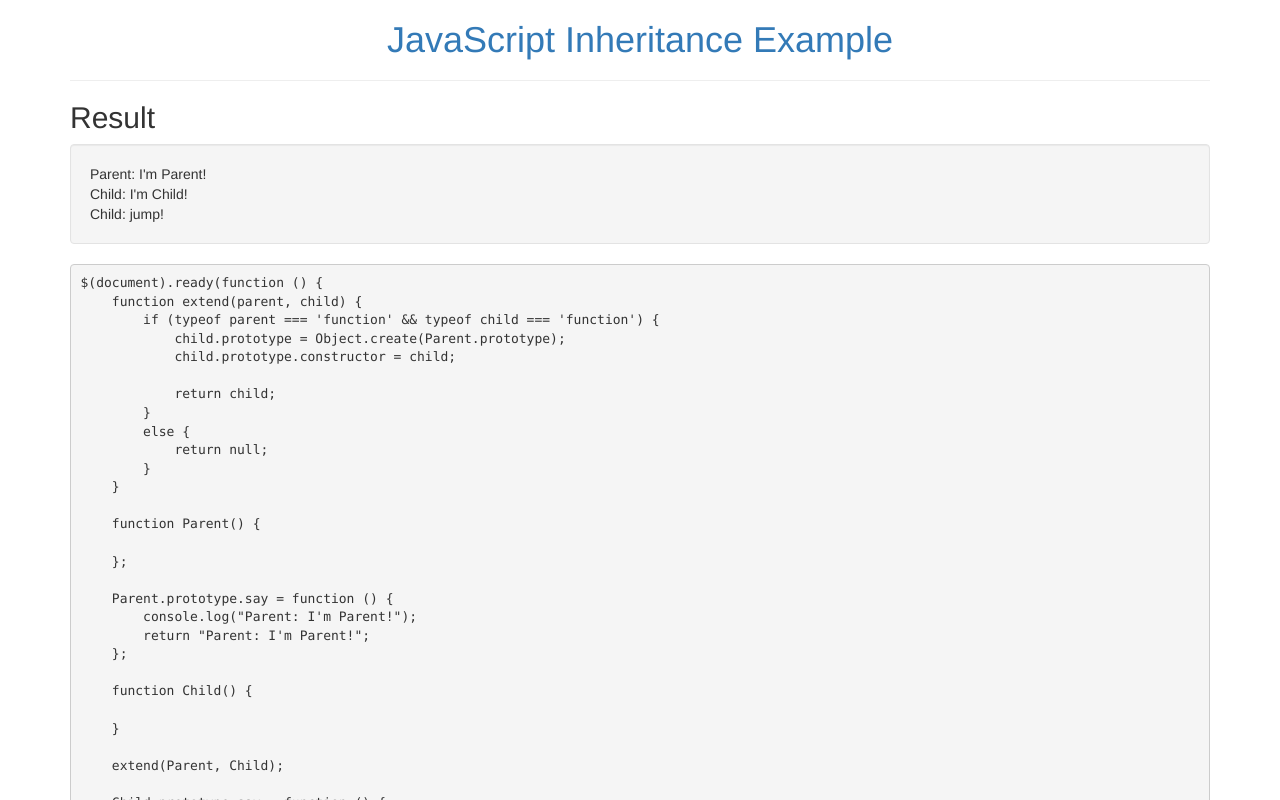
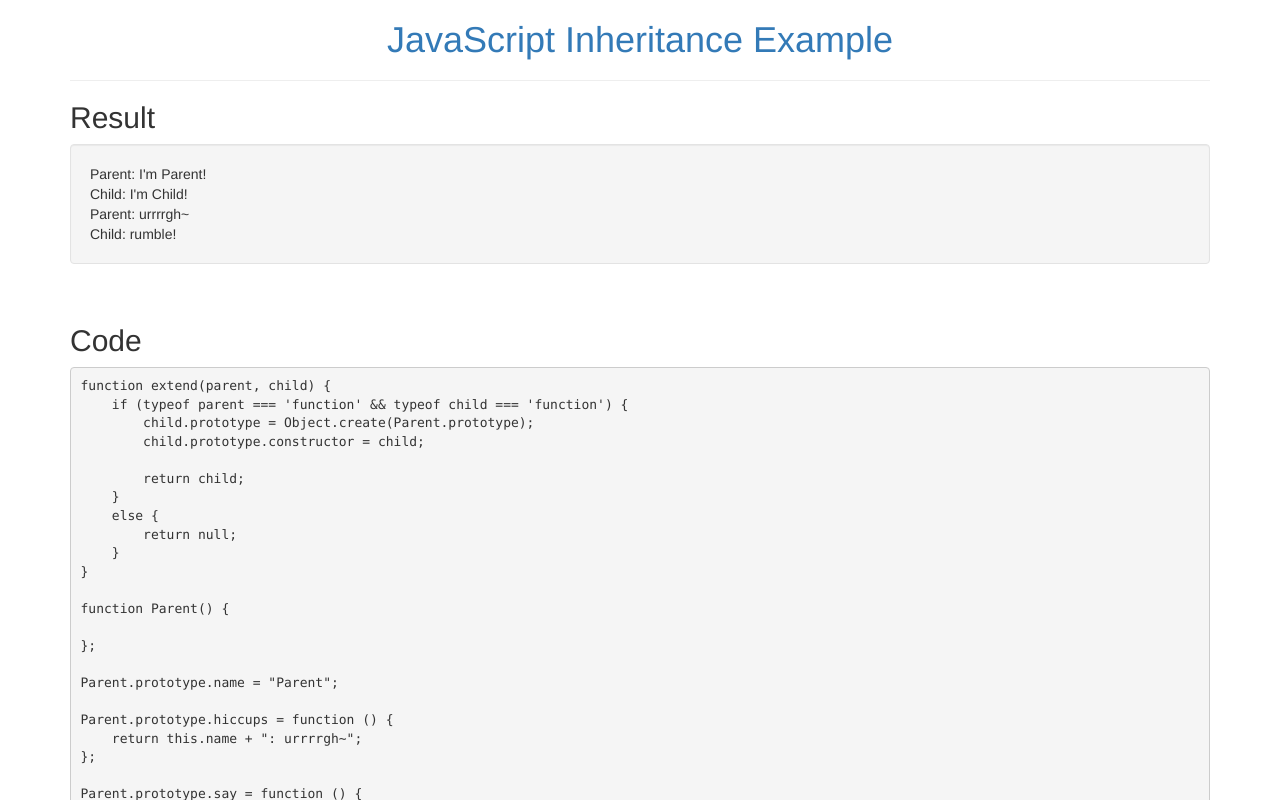
Before and after one commit to john29917958/JavaScript-Inheritance-Example, a plain HTML site: page index.html in a window 1280 px wide. Shown: the top 800 px of the page. Drawn offline with nearby package versions, Linux system fonts and the light colour scheme.

Commit message:
Adds inheritable member.

```diff
--- a/index.html
+++ b/index.html
@@ -1,7 +1,8 @@
 <!DOCTYPE html>
-<html>
+<html lang="uft-8">
   <head>
     <title>Inheritance Example</title>
+    <meta charset="utf-8">
     <link rel="stylesheet" type="text/css" href="https://maxcdn.bootstrapcdn.com/bootstrap/3.3.6/css/bootstrap.min.css">
     <script type="text/javascript" integrity="sha256-36cp2Co+/62rEAAYHLmRCPIych47CvdM+uTBJwSzWjI=" crossorigin="anonymous" src="https://code.jquery.com/jquery-2.2.2.min.js"></script>
     <script type="text/javascript" src="https://maxcdn.bootstrapcdn.com/bootstrap/3.3.6/js/bootstrap.min.js"></script>
@@ -15,8 +16,9 @@
       <hr>
       <h2>Result</h2>
       <div class="well" id="result"></div>
+      <br>
+      <h2>Code</h2>
       <pre>
-$(document).ready(function () {
 function extend(parent, child) {
     if (typeof parent === 'function' && typeof child === 'function') {
         child.prototype = Object.create(Parent.prototype);
@@ -33,9 +35,14 @@ $(document).ready(function () {
 
 };
 
+Parent.prototype.name = "Parent";
+
+Parent.prototype.hiccups = function () {
+    return this.name + ": urrrrgh~";
+};
+
 Parent.prototype.say = function () {
-        console.log("Parent: I'm Parent!");
-        return "Parent: I'm Parent!";
+    return this.name + ": I'm " + this.name + "!";
 };
 
 function Child() {
@@ -44,21 +51,19 @@ $(document).ready(function () {
 
 extend(Parent, Child);
 
-    Child.prototype.say = function () {
-        console.log("Child: I'm Child!");
-        return "Child: I'm Child!";
-    };
+Child.prototype.name = "Child";
 
-    Child.prototype.jump = function () {
-        console.log("Child: jump!");
-        return "Child: jump!";
+Child.prototype.hiccups = function () {
+    return this.name + ": rumble!";
 };
 
 var child = new Child(),
     parent = new Parent();
 
-    $("#result").append(parent.say() + "&lt;br&gt;").append(child.say() + "&lt;br&gt;").append(child.jump());
-});
+parent.say();
+child.say();
+parent.hiccups();
+child.hiccups();
       </pre>
     </div>
   </body>
--- a/inheritance.js
+++ b/inheritance.js
@@ -15,9 +15,14 @@ $(document).ready(function () {
 
     };
 
+    Parent.prototype.name = "Parent";
+
+    Parent.prototype.hiccups = function () {
+        return this.name + ": urrrrgh~";
+    };
+
     Parent.prototype.say = function () {
-        console.log("Parent: I'm Parent!");
-        return "Parent: I'm Parent!";
+        return this.name + ": I'm " + this.name + "!";
     };
 
     function Child() {
@@ -26,18 +31,14 @@ $(document).ready(function () {
 
     extend(Parent, Child);
 
-    Child.prototype.say = function () {
-        console.log("Child: I'm Child!");
-        return "Child: I'm Child!";
-    };
+    Child.prototype.name = "Child";
 
-    Child.prototype.jump = function () {
-        console.log("Child: jump!");
-        return "Child: jump!";
+    Child.prototype.hiccups = function () {
+        return this.name + ": rumble!";
     };
 
     var child = new Child(),
         parent = new Parent();
 
-    $("#result").append(parent.say() + "<br>").append(child.say() + "<br>").append(child.jump());
+    $("#result").append(parent.say() + "<br>").append(child.say() + "<br>").append(parent.hiccups() + "<br>").append(child.hiccups());
 });
```
Lines whose indentation alone changed are shown as unchanged.
